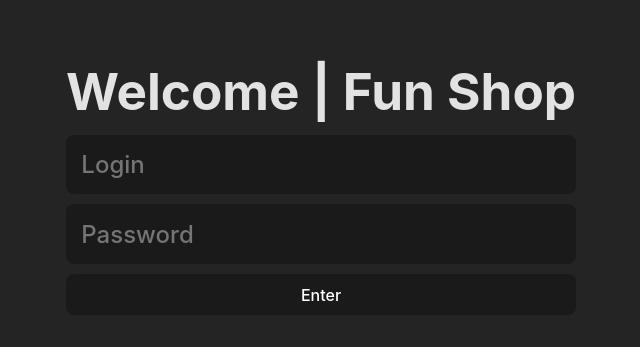
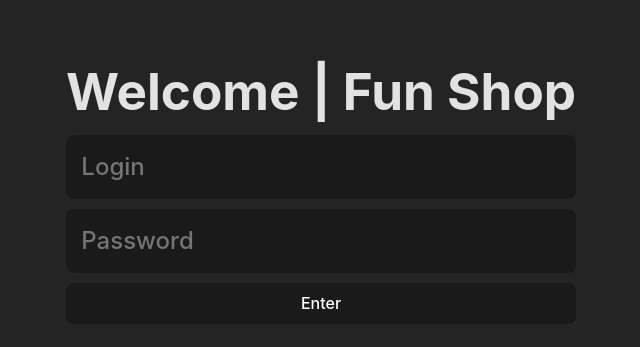
Before and after one commit to nibezo/funshop, a React (Vite) app in the folder front/: page / in a window 1280 px wide. Shown: the part 221-568 px from the top of the page, without its empty margins (319-959 px from the left). Built offline with nearby package versions, Linux system fonts and the light colour scheme.

Commit message:
feat: Add new url

```diff
--- a/front/index.html
+++ b/front/index.html
@@ -2,7 +2,7 @@
 <html lang="en">
   <head>
     <meta charset="UTF-8" />
-    <link rel="icon" type="image/svg+xml" href="/vite.svg" />
+    <link rel="icon" href="/favicon.png" type="image/png" />
     <meta name="viewport" content="width=device-width, initial-scale=1.0" />
     <title>Funshop</title>
   </head>
--- a/front/src/components/Bar/Bar.jsx
+++ b/front/src/components/Bar/Bar.jsx
@@ -15,6 +15,9 @@ export default function Bar({ count, price }) {
       <button className="bar__button" onClick={() => navigate("UpdateCart")}>
         Update a cart 🆔
       </button>
+      <button className="bar__button" onClick={() => navigate("CartList")}>
+        🛒
+      </button>
       <button
         className="bar__button"
         onClick={() => {
--- a/front/src/components/Cart/Cart.jsx
+++ b/front/src/components/Cart/Cart.jsx
@@ -127,7 +127,7 @@ function CartList({ cart, setCart, setTotalPrice, setCount }) {
         onClick={() => {
           axios
             .post(
-              "http://funshop-backend-8077bd-25d50d-89-23-116-185.traefik.me/addCart",
+              "https://funapi.ilyadev.tech/addCart",
               cart, // Send JSON data in the POST request
               {
                 headers: {
--- a/front/src/components/Cart/Cart.scss
+++ b/front/src/components/Cart/Cart.scss
@@ -1,5 +1,8 @@
 .cart {
   width: 873px;
+  & h2 {
+    text-align: center;
+  }
   &__list {
     display: flex;
     flex-direction: column;
--- /dev/null
+++ b/front/src/components/CartList/CartList.jsx
@@ -0,0 +1,41 @@
+import { useEffect, useState } from "react";
+import axios from "axios";
+import "./CartList.scss";
+
+export default function CartList() {
+  const [cartList, setCartList] = useState([]);
+  useEffect(() => {
+    axios
+      .get("https://funapi.ilyadev.tech/carts", {
+        headers: {
+          "Content-Type": "application/json", // Set content type to JSON
+          Authorization: `Bearer ${localStorage.getItem("access_token")}`, // Add "Bearer" before token
+        },
+      })
+      .then((res) => {
+        const data = [];
+        for (const element of Object.keys(res.data)) {
+          data.push({ element: res.data[element] });
+        }
+        setCartList(data);
+        console.log(data);
+      })
+      .catch((err) => {
+        console.log(err);
+      });
+  }, []);
+  return (
+    <div className=".cart-list">
+      <h2>Cart List</h2>
+      <ul>
+        {cartList.map((item, index) => (
+          <li key={index}>
+            <p>Name: {item[0].name}</p>
+            <p>Price: {item[0].price}</p>
+            <p>Quantity: {item[0].quantity}</p>
+          </li>
+        ))}
+      </ul>
+    </div>
+  );
+}
--- a/front/src/components/Login/Login.jsx
+++ b/front/src/components/Login/Login.jsx
@@ -1,10 +1,11 @@
 import "./Login.scss";
 import axios from "axios";
-import { useEffect } from "react";
+import { useEffect, useState } from "react";
 import { useNavigate } from "react-router-dom";
 
 export default function Login() {
   const navigateToMain = useNavigate();
+  const [isError, setIsError] = useState(false);
   useEffect(() => {
     if (localStorage.getItem("access_token")) {
       navigateToMain("/main");
@@ -12,25 +13,18 @@ export default function Login() {
   });
   function login() {
     const loginFormData = new FormData();
-    loginFormData.append(
-      "username",
-      document.querySelector(".login__login").value
-    );
-    loginFormData.append(
-      "password",
-      document.querySelector(".login__password").value
-    );
+    const username = document.querySelector(".login__login").value;
+    const password = document.querySelector(".login__password").value;
+    if (username && password) {
+      loginFormData.append("username", username);
+      loginFormData.append("password", password);
       const loginUser = () => {
         return axios
-        .post(
-          `http://funshop-backend-8077bd-25d50d-89-23-116-185.traefik.me/token`,
-          loginFormData,
-          {
+          .post(`https://funapi.ilyadev.tech/token`, loginFormData, {
             headers: {
               "Content-Type": "multipart/form-data",
             },
-          }
-        )
+          })
           .then((res) => {
             console.log(res.data);
             localStorage.setItem("access_token", res.data.access_token);
@@ -42,18 +36,36 @@ export default function Login() {
             navigateToMain("/main");
           })
           .catch((err) => {
+            console.log("err");
             console.log(err);
           });
       };
       loginUser();
+    } else {
+      setIsError(true);
+    }
   }
   return (
     <div className="login">
       <h1 style={{ textAlign: "center" }}>Welcome | Fun Shop</h1>
-      <input type="text" className="login__login" placeholder="Login" />
+      <input
+        type="text"
+        className={`login__input login__login ${
+          isError ? "login__input--error" : ""
+        }`}
+        onChange={() => {
+          setIsError(false);
+        }}
+        placeholder="Login"
+      />
       <input
         type="password"
-        className="login__password"
+        className={`login__input login__password ${
+          isError ? "login__input--error" : ""
+        }`}
+        onChange={() => {
+          setIsError(false);
+        }}
         placeholder="Password"
       />
       <button
--- a/front/src/components/Login/Login.scss
+++ b/front/src/components/Login/Login.scss
@@ -3,7 +3,13 @@
   flex-direction: column;
   gap: 10px;
   padding-top: 230px;
-  & input {
+  &__input {
+    box-sizing: border-box;
     font-size: 24px;
+    width: 100%;
+    height: 64px;
+    &--error {
+      border: 2px solid rgb(255 97 97);
+    }
   }
 }
--- a/front/src/components/Main/Main.jsx
+++ b/front/src/components/Main/Main.jsx
@@ -7,6 +7,7 @@ import Bar from "../Bar/Bar";
 import Shop from "../Shop/Shop";
 import Cart from "../Cart/Cart";
 import UpdateCart from "../UpdateCart/UpdateCart";
+import CartList from "../CartList/CartList";
 
 export default function Main() {
   const [cart, setCart] = useState([]);
@@ -67,6 +68,7 @@ export default function Main() {
           }
         />
         <Route path="UpdateCart" element={<UpdateCart />} />
+        <Route path="CartList" element={<CartList />} />
       </Routes>
     </>
   );
--- a/front/src/index.css
+++ b/front/src/index.css
@@ -74,3 +74,11 @@ input::-webkit-inner-spin-button {
 input[type="number"] {
   -moz-appearance: textfield;
 }
+
+input:-webkit-autofill,
+input:-webkit-autofill:hover,
+input:-webkit-autofill:focus,
+input:-webkit-autofill:active {
+  transition: background-color 5000s ease-in-out 0s;
+  -webkit-text-fill-color: #fff !important;
+}
--- a/front/src/main.jsx
+++ b/front/src/main.jsx
@@ -29,6 +29,9 @@ const router = createBrowserRouter([
   {
     path: "/UpdateCart",
   },
+  {
+    path: "/CartList",
+  },
 ]);
 
 createRoot(document.getElementById("root")).render(
```
Also changed, not shown: front/public/favicon.png (added), front/src/components/CartList/CartList.scss (added). Lines whose indentation alone changed are shown as unchanged.
